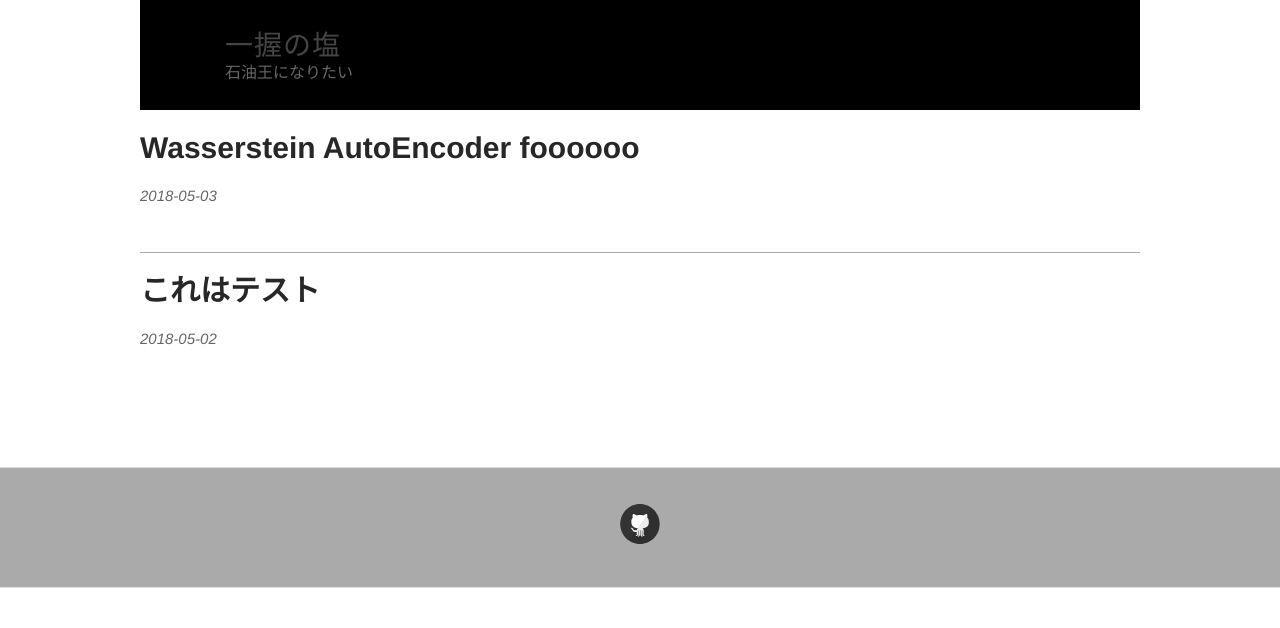
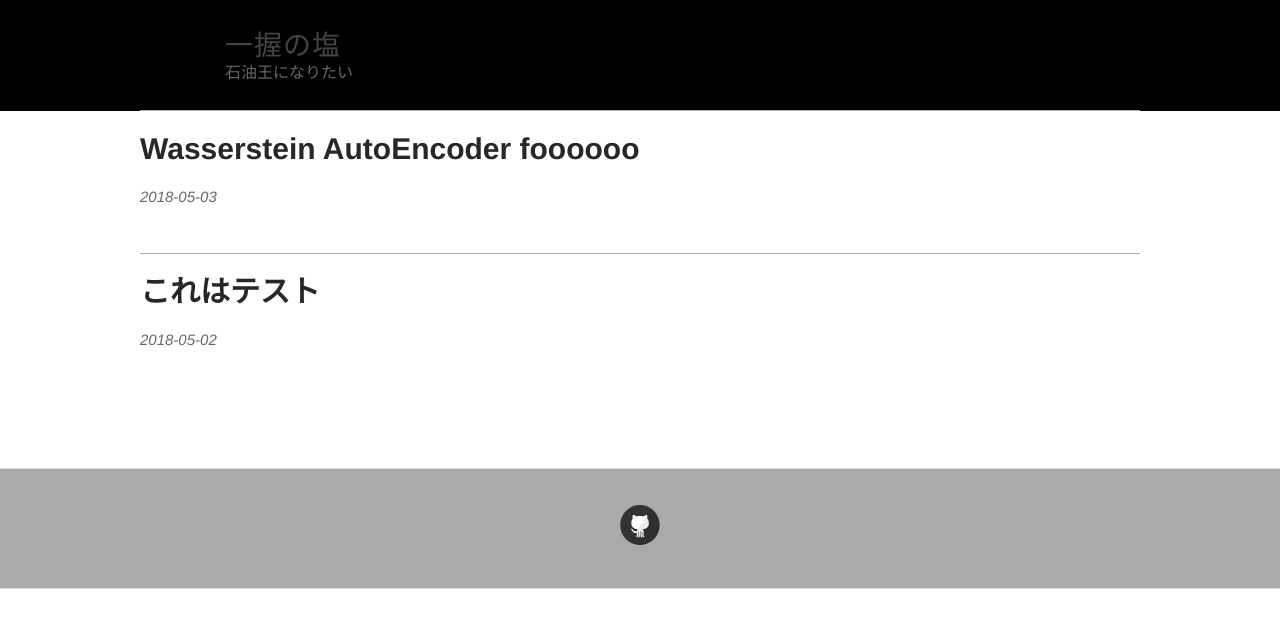
Before and after one commit to salty-vanilla/page_test, a Jekyll site: the page built from index.html, in a window 1280 px wide. Shown: the top 628 px of the page. Built offline with Jekyll 4.4.1, drawn with Linux system fonts in a browser that asks for light colours.

Commit message:
Update style.scss

```diff
--- a/css/style.scss
+++ b/css/style.scss
@@ -223,12 +223,12 @@ tr:nth-child(2n) {
 
 .wrapper-masthead {
   margin-bottom: 10px;
+  background-color: $black;
 }
 
 .masthead {
   padding: 20px 0;
-//   border-bottom: 1px solid $lightGray;
-  background-color: $black;
+  border-bottom: 1px solid $lightGray;
 
   @include mobile {
     text-align: center;
```
